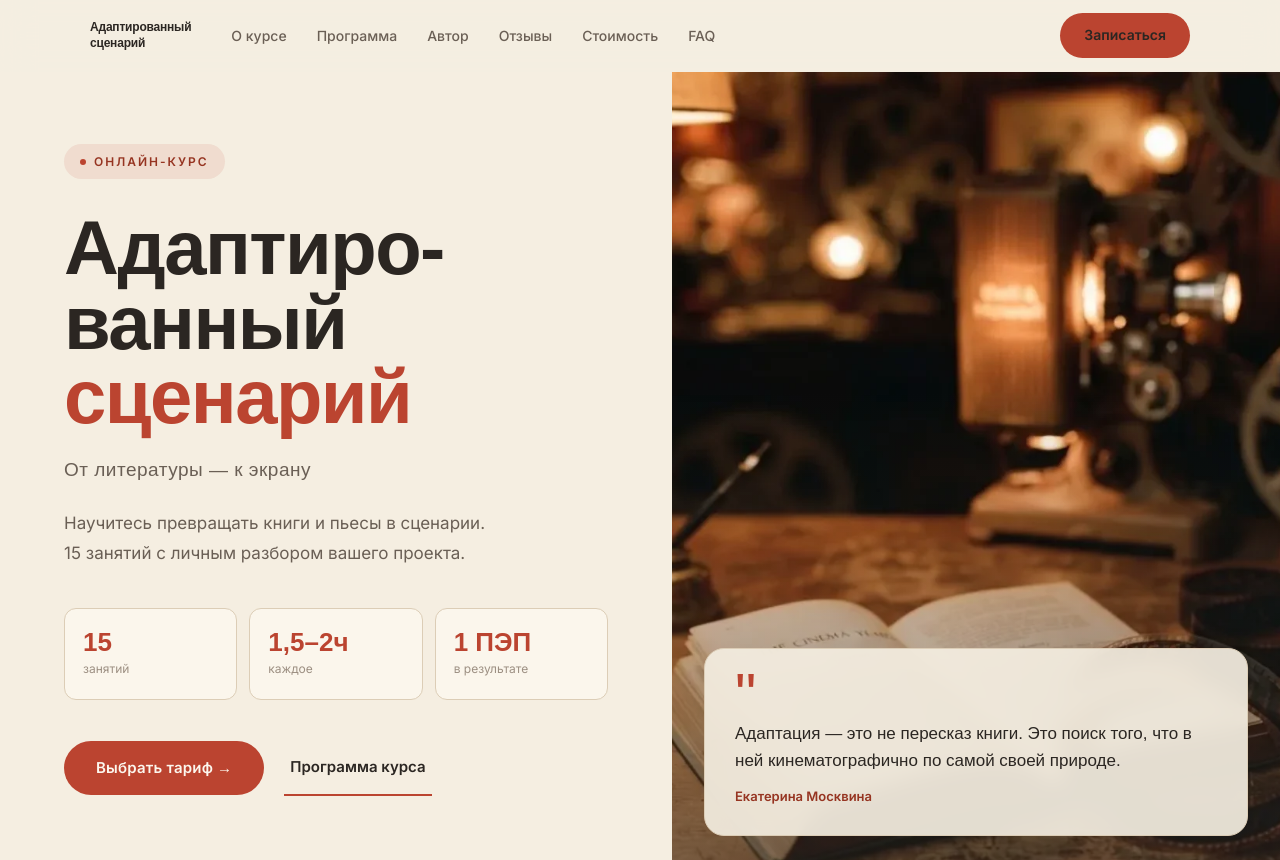
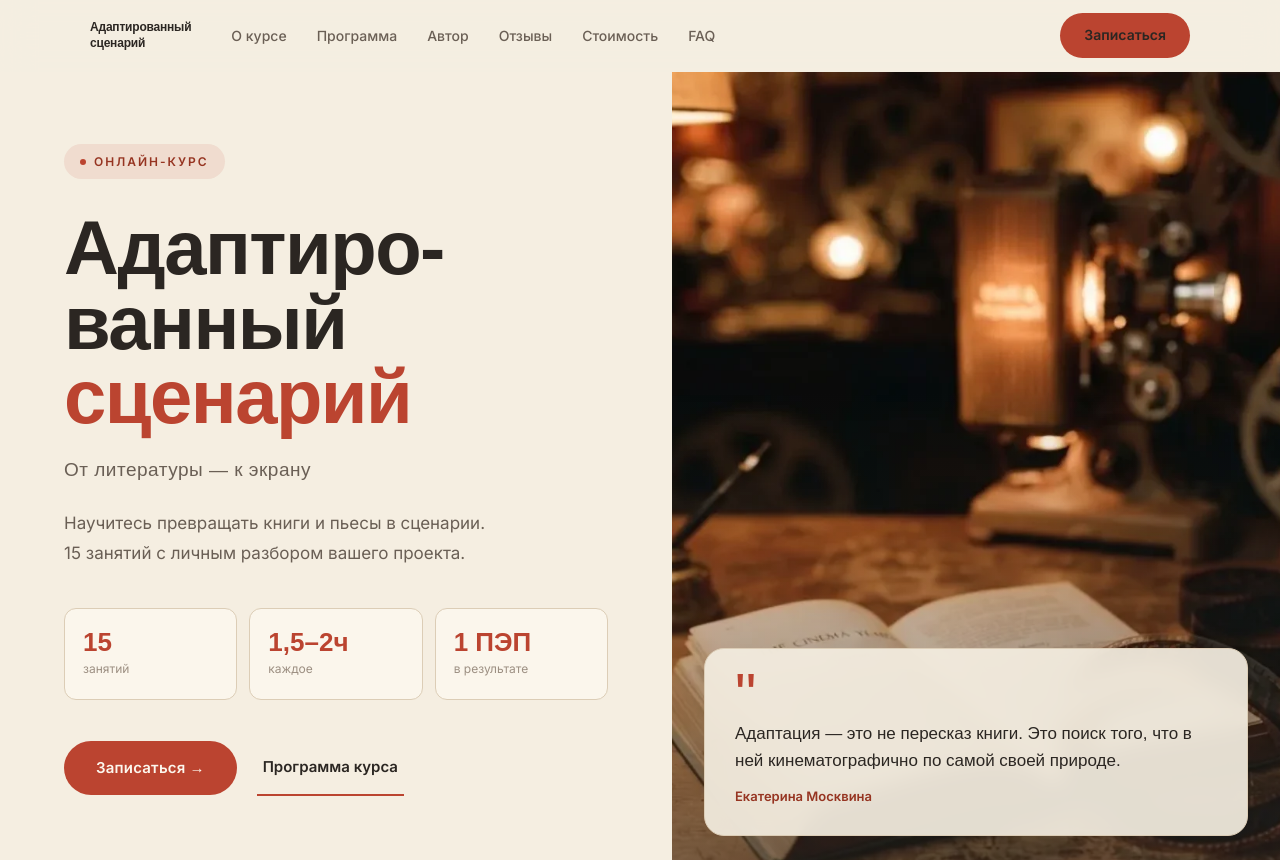
Before and after one commit to bars4um-sys/adapt-scenV3, a Next.js app: page /adapt-scenV3/ in a window 1280 px wide. Shown: the top 860 px of the page. Built offline with nearby package versions, Linux system fonts and the light colour scheme; a web font is replaced by a local one.

Commit message:
Hero: кнопка 'Выбрать тариф' → 'Записаться'

```diff
--- a/app/page.tsx
+++ b/app/page.tsx
@@ -348,7 +348,7 @@ export default function Page() {
           </div>
           <div className="hero-actions">
             <a href="#pricing" className="btn btn-primary">
-              Выбрать тариф →
+              Записаться →
             </a>
             <a href="#program" className="btn-ghost">
               Программа курса
```
